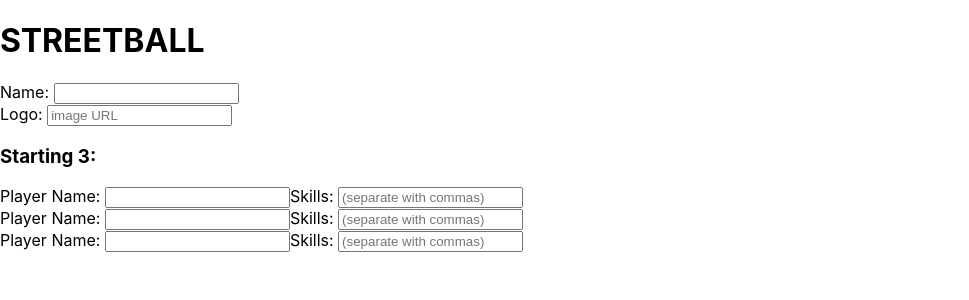
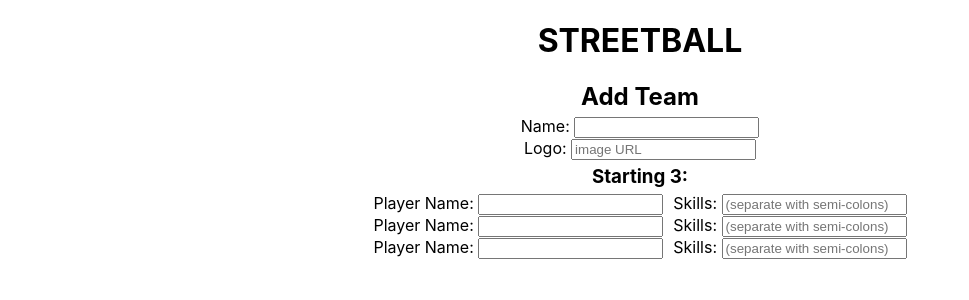
Before and after one commit to squaye6756/Project-3-Front-End, a React (Create React App) app in the folder front-end/: page / in a window 1280 px wide. Shown: the top 300 px of the page, without its empty margins (0-969 px from the left). Built offline with nearby package versions, Linux system fonts and the light colour scheme.

Commit message:
centered team addition form

```diff
--- a/front-end/src/App.css
+++ b/front-end/src/App.css
@@ -0,0 +1,12 @@
+h1, .add-team {
+    text-align: center;
+}
+h2 {
+    margin-bottom: 5px;
+}
+h3 {
+    margin: 5px;
+}
+.player-name-input {
+    margin-right: 10px;
+}
--- a/front-end/src/App.js
+++ b/front-end/src/App.js
@@ -14,6 +14,7 @@ const App = () => {
         <div>
             <h1>STREETBALL</h1>
             <div className='add-team'>
+                <h2>Add Team</h2>
                 <form>
                     <div>
                         <label htmlFor='name'>Name: </label>
@@ -28,21 +29,21 @@ const App = () => {
                     </div>
                     <div className='player-input'>
                         <label htmlFor='player-name-one'>Player Name: </label>
-                        <input type='text' id='player-name-one'/>
+                        <input type='text' id='player-name-one' className='player-name-input'/>
                         <label htmlFor='player-one-skills'>Skills: </label>
-                        <input type='text' id='player-one-skills' placeholder='(separate with commas)'/>
+                        <input type='text' id='player-one-skills' placeholder='(separate with semi-colons)'/>
                     </div>
                     <div className='player-input'>
                         <label htmlFor='player-name-two'>Player Name: </label>
-                        <input type='text' id='player-name-two'/>
+                        <input type='text' id='player-name-two' className='player-name-input'/>
                         <label htmlFor='player-two-skills'>Skills: </label>
-                        <input type='text' id='player-two-skills' placeholder='(separate with commas)'/>
+                        <input type='text' id='player-two-skills' placeholder='(separate with semi-colons)'/>
                     </div>
                     <div className='player-input'>
                         <label htmlFor='player-name-three'>Player Name: </label>
-                        <input type='text' id='player-name-three'/>
+                        <input type='text' id='player-name-three' className='player-name-input'/>
                         <label htmlFor='player-three-skills'>Skills: </label>
-                        <input type='text' id='player-three-skills' placeholder='(separate with commas)'/>
+                        <input type='text' id='player-three-skills' placeholder='(separate with semi-colons)'/>
                     </div>
                 </form>
             </div>
```
